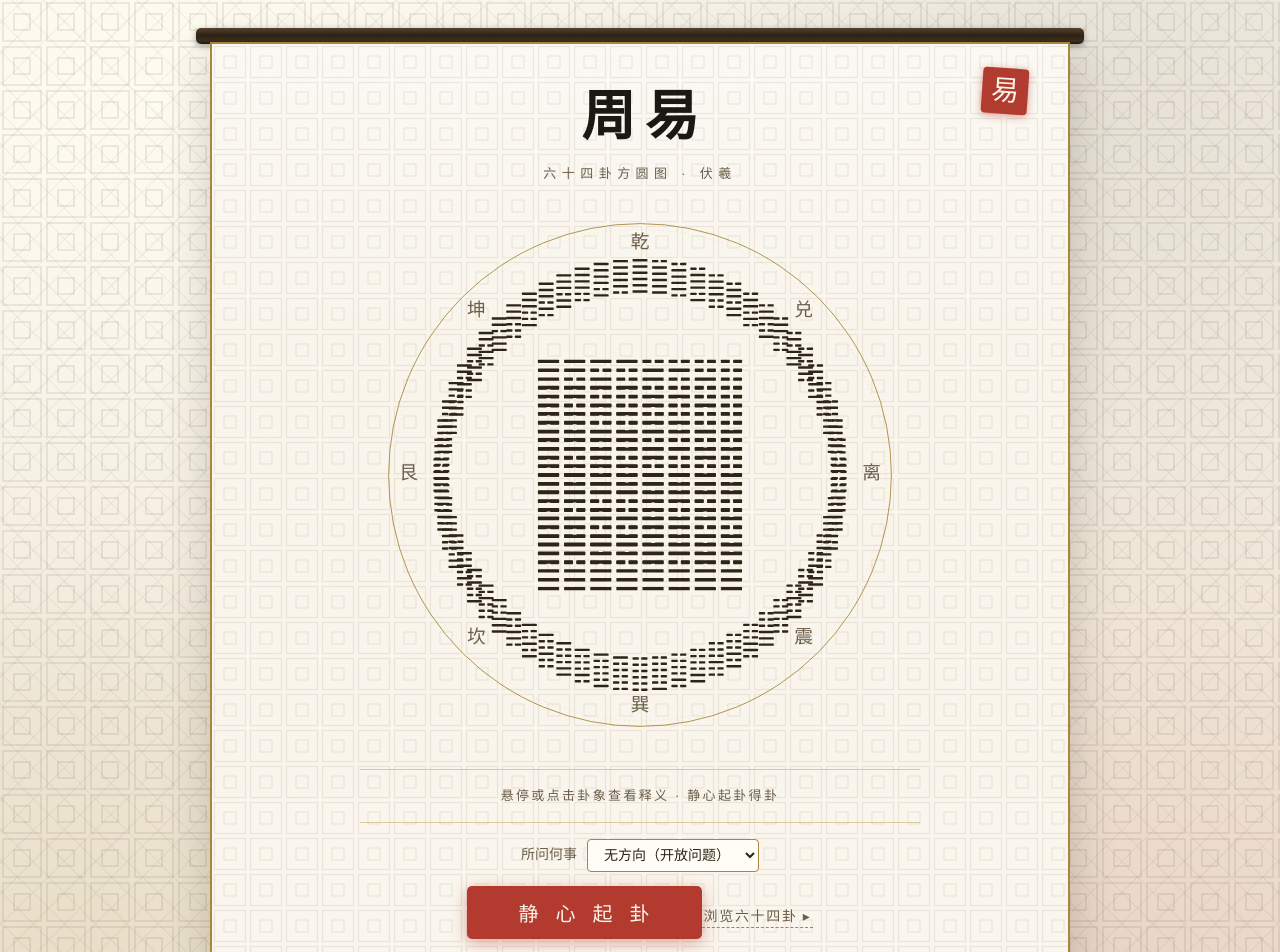
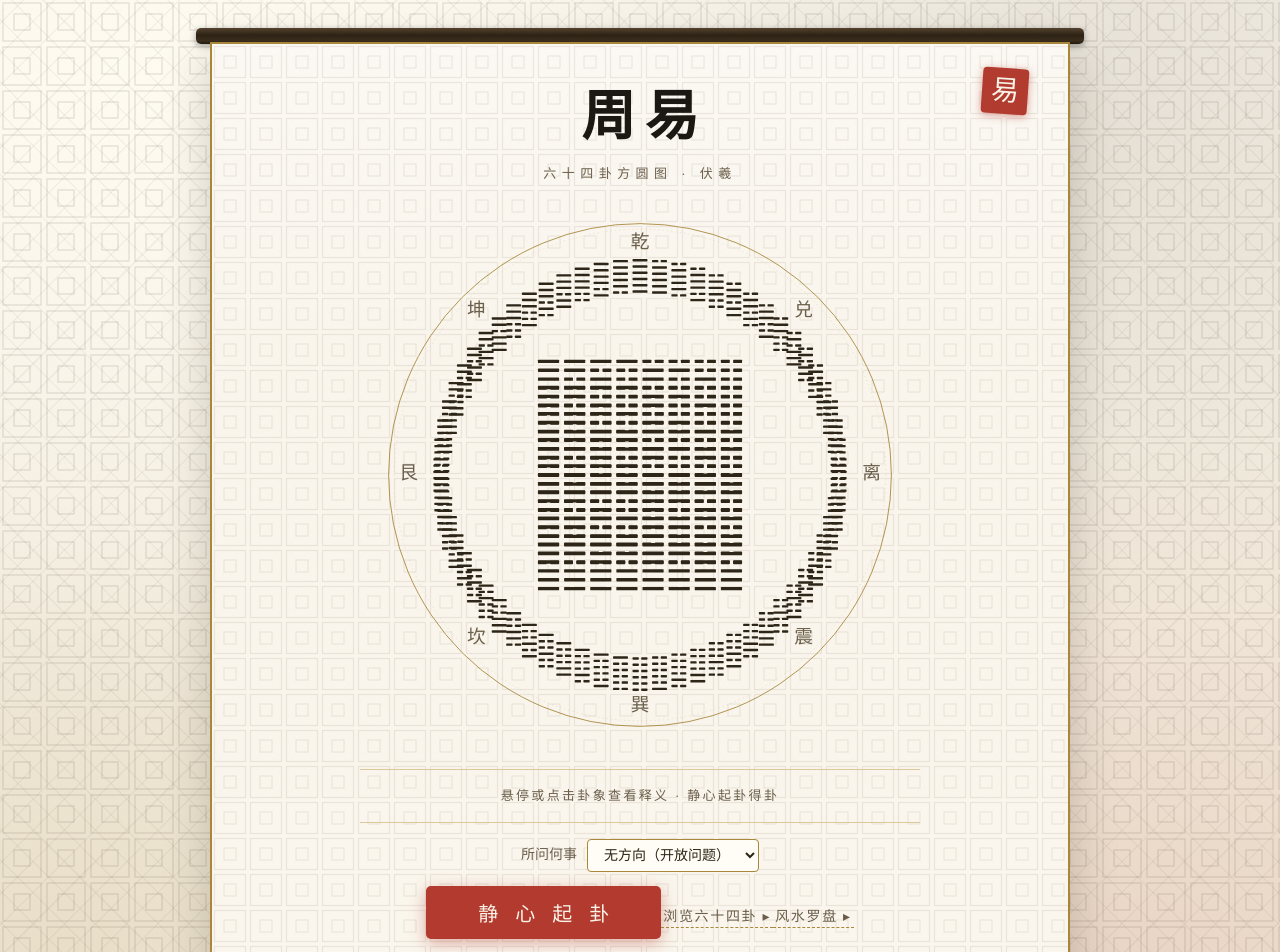
Before and after one commit to ctocto/yijing-divination, a Vue app: page / in a window 1280 px wide. Shown: the top 952 px of the page. Built offline with nearby package versions, Linux system fonts and the light colour scheme; a web font is replaced by a local one.

Commit message:
feat: 挂图加入风水罗盘入口并接入 FengShuiView

```diff
--- a/src/views/Home.vue
+++ b/src/views/Home.vue
@@ -28,6 +28,7 @@
             <span class="info-name">{{ info.name }}</span>
             <span class="info-text">{{ info.plain }}</span>
           </template>
+          <span v-else-if="state === 'casting'" class="info-hint">扫描中，随机得卦…</span>
           <span v-else class="info-hint">悬停或点击卦象查看释义 · 静心起卦得卦</span>
         </div>
 
@@ -54,6 +55,7 @@
           </div>
           <button class="cast-btn" type="button" :disabled="state !== 'idle'" @click="drawHexagram">静 心 起 卦</button>
           <button class="library-link" type="button" @click="showLibrary = true">浏览六十四卦 ▸</button>
+          <button class="library-link" type="button" @click="showFengShui = true">风水罗盘 ▸</button>
           <p class="colophon">邵雍《皇极经世》· 六十四卦方位</p>
         </footer>
       </div>
@@ -64,6 +66,7 @@
     <HexagramDetailPanel v-if="selectedHexagram" />
     <HexagramLibrary v-if="showLibrary" @close="showLibrary = false" />
     <ResultScroll v-if="state === 'reading'" />
+    <FengShuiView v-if="showFengShui" @close="showFengShui = false" />
   </div>
 </template>
 
@@ -73,6 +76,7 @@ import HexagramSquareCircle from '../components/chart/HexagramSquareCircle.vue'
 import HexagramDetailPanel from '../components/compass/HexagramDetailPanel.vue'
 import HexagramLibrary from '../components/compass/HexagramLibrary.vue'
 import ResultScroll from '../components/scroll/ResultScroll.vue'
+import FengShuiView from '../components/fengshui/FengShuiView.vue'
 import { useCompass } from '../composables/useCompass'
 import { hexagrams } from '../data/hexagrams'
 
@@ -89,6 +93,7 @@ const {
 
 const hoverName = ref('')
 const showLibrary = ref(false)
+const showFengShui = ref(false)
 
 // 注释条显示：优先悬停卦，其次选中卦
 const info = computed(() => {
```
